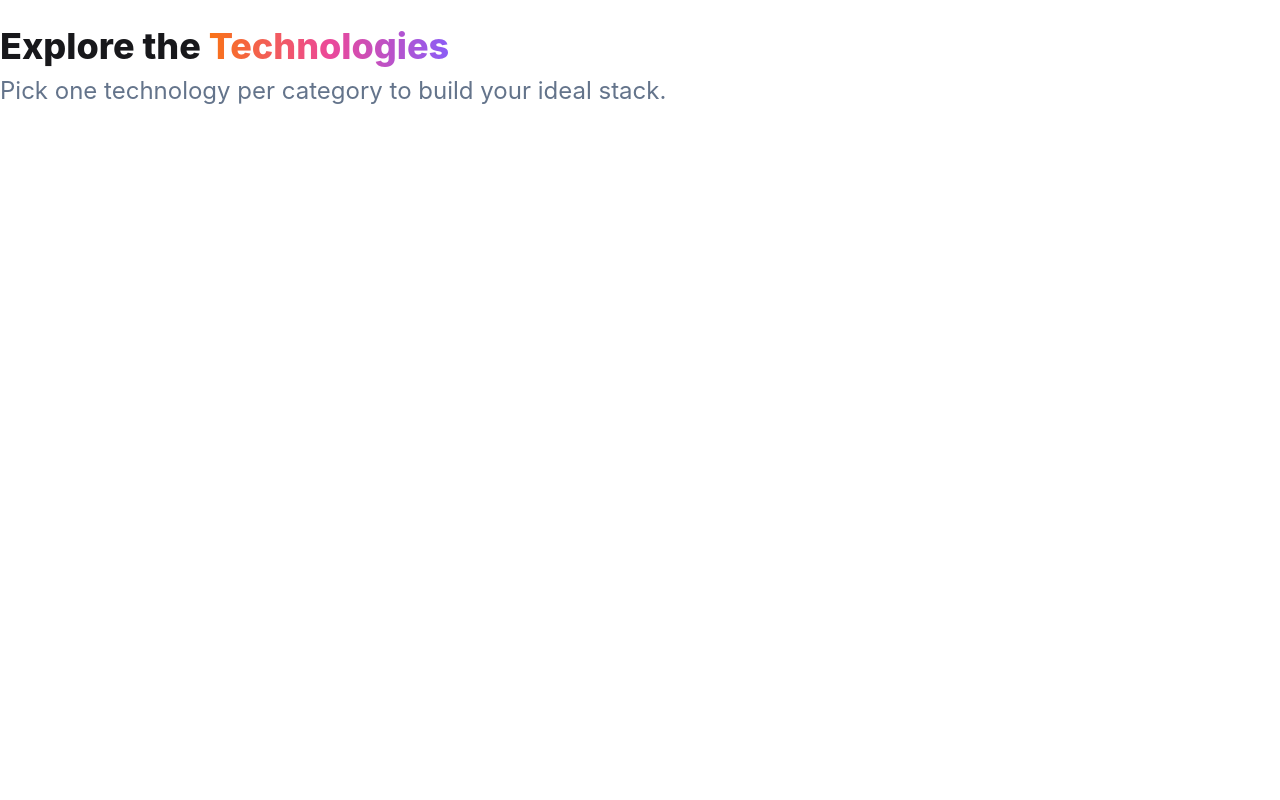
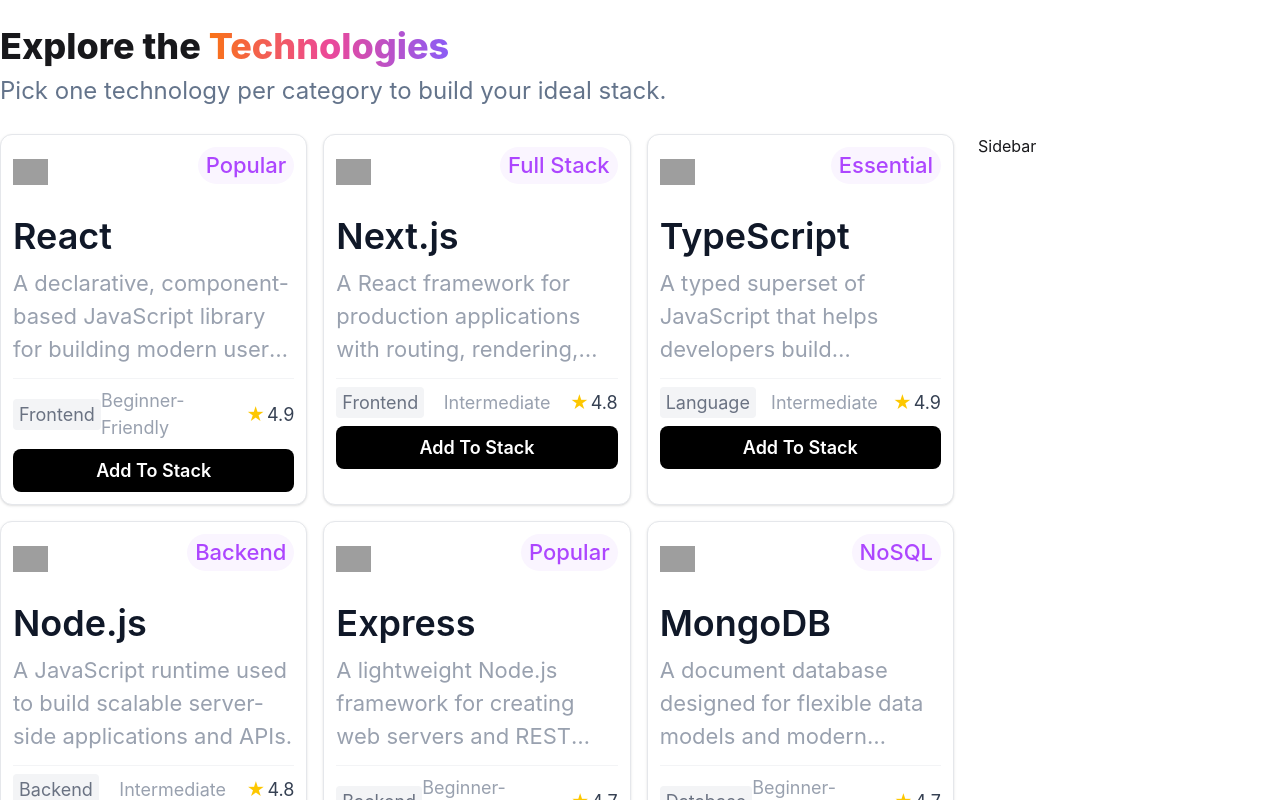
Before and after one commit to istiakahmed23/dev-stack-assg1, a React (Vite) app: page / in a window 1280 px wide. Shown: the part 760-1560 px from the top of the page. Before the commit the page ends 894 px from the top, so only its background shows below. Built offline with nearby package versions, Linux system fonts and the light colour scheme; grey boxes are pictures that could not be loaded.

Commit message:
data fetching, useState, useEffect and Card design

```diff
--- a/src/App.tsx
+++ b/src/App.tsx
@@ -1,19 +1,54 @@
 
-import { Suspense } from 'react'
+import { useEffect, useState } from 'react'
 import './App.css'
 import Hero from './components/Hero'
 import MainLayout from './components/MainLayout'
 import Navbar from './components/Navbar'
+import type { Technology } from './types'
 
 function App() {
+
+  const [technologies, setTechnologies] = useState<Technology[]>([]);
+  const [loading, setLoading] = useState(true);
+  const [error, setError] = useState("");
+
+   useEffect( () => {
+    const fetchTechnologies = async () => {
+      try {
+        const res = await fetch("/data.json");
+        if (!res.ok){
+          throw new Error("Failed to fetch technologies");
+        }
+
+        const data: Technology[] = await res.json();
+        setTechnologies(data);
+
+      }catch (err){
+        console.error( "Fetch Error:", err);
+        setError("Failed to fetch technologies");
+
+      }
+      finally{
+        setLoading(false);
+      }
+    }
+
+    fetchTechnologies();
+
+  },[]);
+
+  if(loading){
+    return <p> Loading Technologies...</p>
+  }
+  if(error){
+    return <p>{error}</p>
+  }
 
   return (
     <>
     <Navbar/>
     <Hero/>
-    <Suspense fallback={<div className="bg-slate-50 px-4 py-16 text-center text-slate-600">Loading Products...</div>}>
-    <MainLayout/>
-    </Suspense>
+    <MainLayout technologies={technologies}/>
 
 
     </>
--- a/src/components/MainLayout.tsx
+++ b/src/components/MainLayout.tsx
@@ -1,12 +1,41 @@
 import React from 'react';
+import type { Technology } from '../types';
+import TechList from './TechList';
+import Sidebar from './Sidebar';
 
-const MainLayout = () => {
+interface MainLayoutProps {
+    technologies: Technology[];
+}
+
+const MainLayout = ({ technologies }: MainLayoutProps) => {
+
+
     return (
         <>
         <div className="container mx-auto">
             <div className="py-[25px]">
                 <h2 className='font-extrabold text-[36px]'>Explore the <span className="text-brand-gradient">Technologies</span></h2>
             <p className="font-normal text-[24px] text-[#64748B]">Pick one technology per category to build your ideal stack.</p>
+
+            </div>
+
+
+            {/* Main grid */}
+            <div className="grid grid-cols-1 items-start gap-6 lg:grid-cols-4">
+                {/* Technology cards- 3 columns */}
+                <section className="lg:col-span-3">
+                    <TechList
+                    technologies={technologies}
+                    />
+
+                </section>
+
+                {/* Sidebar: 1 column */}
+                <aside className="lg:col-span-1">
+                    <Sidebar/>
+
+
+                </aside>
 
             </div>
         </div>
--- a/src/components/Sidebar.tsx
+++ b/src/components/Sidebar.tsx
@@ -1,9 +1,13 @@
 import React from 'react';
+
+interface SidebarProps {
+
+}
 
 const Sidebar = () => {
     return (
         <div>
-
+            <h2>Sidebar</h2>
         </div>
     );
 };
--- a/src/components/TechList.tsx
+++ b/src/components/TechList.tsx
@@ -1,10 +1,25 @@
 import React from 'react';
+import type { Technology } from '../types';
+import TechListCard from './TechListCard';
 
-const TechList = () => {
+interface TechListProps {
+    technologies: Technology[];
+}
+
+const TechList = ({ technologies }: TechListProps) => {
+
     return (
-        <div>
+        <>
+        <div className="grid grid-cols-1 gap-4 sm:grid-cols-2 xl:grid-cols-3">
+            {technologies.map((tech) => (
+                <TechListCard
+                key={tech.id}
+                tech={tech} />
+
+            ))}
 
         </div>
+        </>
     );
 };
 
--- a/src/components/TechListCard.tsx
+++ b/src/components/TechListCard.tsx
@@ -1,10 +1,73 @@
 import React from 'react';
+import type { Technology } from '../types';
+interface TechListCardProps {
+    tech: Technology;
+}
 
-const TechListCard = () => {
+const TechListCard = ({ tech }: TechListCardProps) => {
     return (
-        <div>
+         <>
 
+
+    <div className="w-full rounded-xl border border-gray-200 bg-white p-3 shadow-sm">
+
+      {/* Top section */}
+      <div className="mb-3 flex items-start justify-between">
+
+        {/* Technology icon */}
+        <div className="flex h-[50px] w-[35px] items-center justify-center">
+          <img
+            src={tech.icon}
+            alt={tech.name}
+            className="h-15 w-15 object-contain"
+          />
         </div>
+
+        {/* Badge */}
+        <span className="rounded-full bg-purple-50 px-2 py-0.5 text-[22px] font-medium text-purple-500">
+          {tech.badge}
+        </span>
+      </div>
+
+      {/* Technology name */}
+      <h3 className="mb-1 text-[36px] font-semibold text-gray-900">
+        {tech.name}
+      </h3>
+
+      {/* Description */}
+      <p className="mb-3 line-clamp-3  text-[22px] text-gray-400">
+        {tech.description}
+      </p>
+
+      {/* Category + difficulty + rating */}
+      <div className="mb-2 flex items-center justify-between border-t border-gray-100 pt-2">
+
+        {/* Category */}
+        <span className="rounded bg-gray-100 px-1.5 py-0.5 text-[18px] text-gray-500">
+          {tech.category}
+        </span>
+
+        {/* Difficulty */}
+        <span className="text-[18px] text-gray-400">
+          {tech.difficulty}
+        </span>
+
+        {/* Rating */}
+        <span className="flex items-center gap-0.5 text-[18px] text-gray-700">
+          <span className="text-yellow-400">★</span>
+          {tech.rating}
+        </span>
+      </div>
+
+      {/* Add button */}
+      <button className="w-full rounded-lg bg-black py-2 text-[18px] font-semibold text-white hover:opacity-90">
+        Add To Stack
+      </button>
+    </div>
+
+
+
+         </>
     );
 };
 
```
